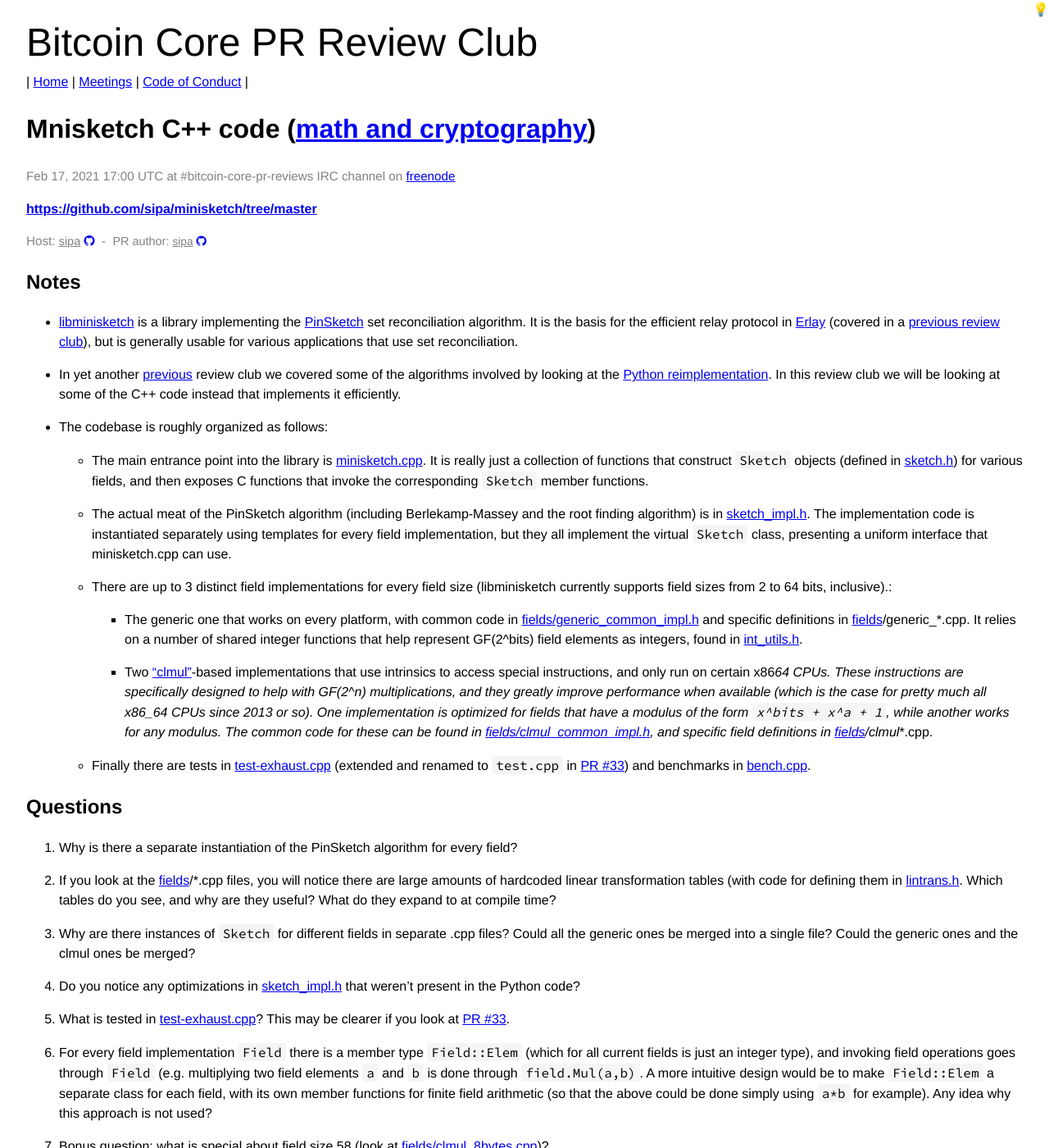
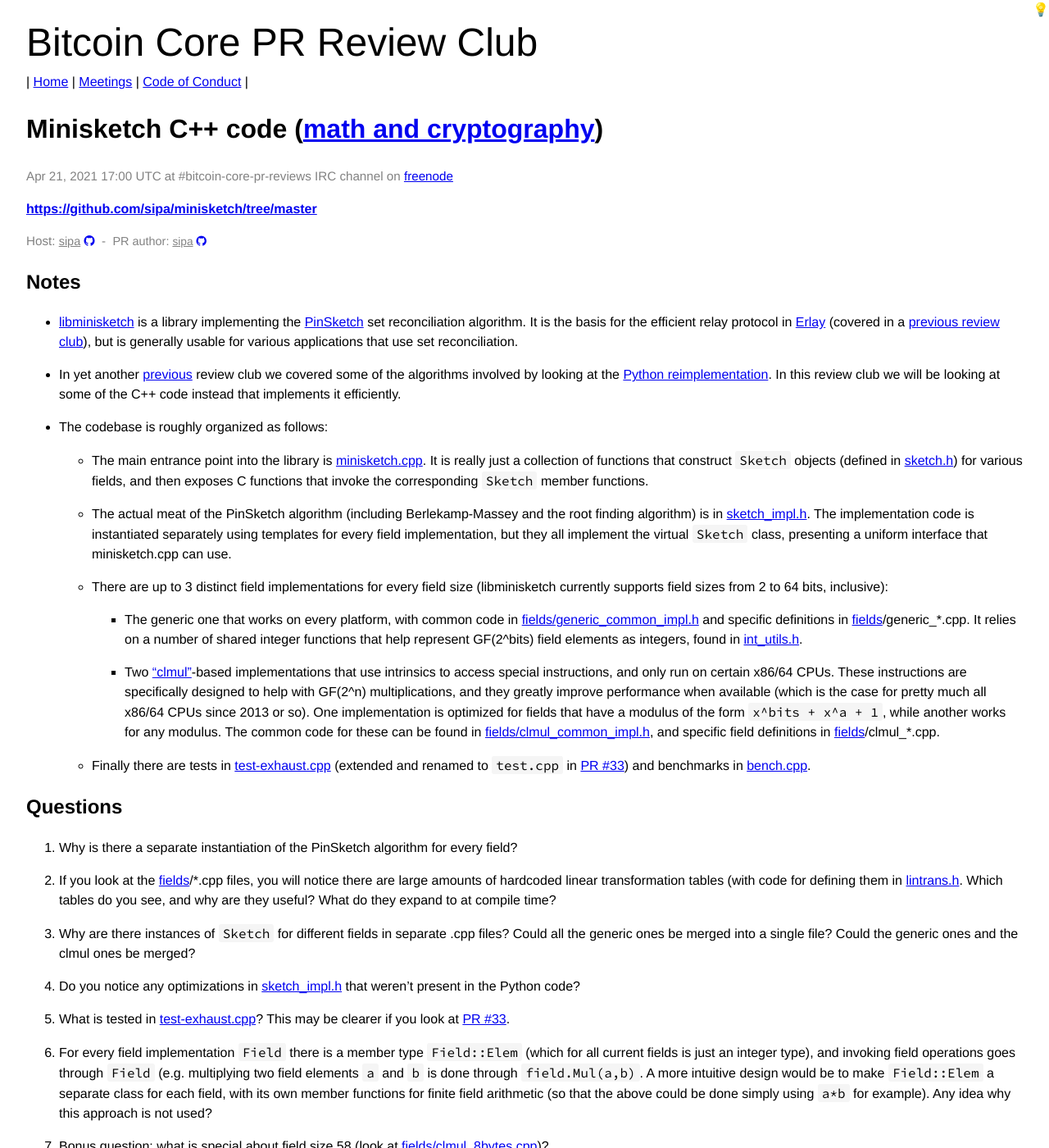
Before and after one commit to bitcoin-core-review-club/website, a Jekyll site: the page built from _posts/2021-04-21-minisketch.md, in a window 1280 px wide and 1400 px high. Shown: the whole window at 82% size. Built offline with Jekyll 4.4.1, drawn with Linux system fonts in a browser that asks for light colours.

Commit message:
Minisketch C++ edits

```diff
--- a/_posts/2021-04-21-minisketch.md
+++ b/_posts/2021-04-21-minisketch.md
@@ -1,7 +1,7 @@
 ---
 layout: pr
-date: 2021-02-17
-title: "Mnisketch C++ code"
+date: 2021-04-21
+title: "Minisketch C++ code"
 link: https://github.com/sipa/minisketch/tree/master
 authors: [sipa]
 components: ["math and cryptography"]
@@ -16,10 +16,10 @@
   the [PinSketch](https://www.cs.bu.edu/~reyzin/code/fuzzy.html) set reconciliation algorithm.
   It is the basis for the efficient relay protocol in
   [Erlay](https://arxiv.org/abs/1905.10518) (covered in a [previous review
-  club](https://bitcoincore.reviews/18261)), but is generally usable for various
+  club](/18261)), but is generally usable for various
   applications that use set reconciliation.
 
-- In yet another [previous](https://bitcoincore.reviews/minisketch-26-2) review club we covered
+- In yet another [previous](/minisketch-26-2) review club we covered
   some of the algorithms involved by looking at the
   [Python reimplementation](https://github.com/sipa/minisketch/blob/master/tests/pyminisketch.py).
   In this review club we will be looking at some of the C++ code instead that implements it
@@ -42,7 +42,7 @@
     uniform interface that minisketch.cpp can use.
 
   - There are up to 3 distinct field implementations for every field size (libminisketch
-    currently supports field sizes from 2 to 64 bits, inclusive).:
+    currently supports field sizes from 2 to 64 bits, inclusive):
 
     - The generic one that works on every platform, with common code in
       [fields/generic_common_impl.h](https://github.com/sipa/minisketch/blob/master/src/fields/generic_common_impl.h)
@@ -51,9 +51,9 @@
       as integers, found in [int_utils.h](https://github.com/sipa/minisketch/blob/master/src/int_utils).
 
     - Two ["clmul"](https://en.wikipedia.org/wiki/CLMUL_instruction_set)-based implementations that use
-      intrinsics to access special instructions, and only run on certain x86_64 CPUs. These instructions
+      intrinsics to access special instructions, and only run on certain x86/64 CPUs. These instructions
       are specifically designed to help with GF(2^n) multiplications, and they greatly improve performance
-      when available (which is the case for pretty much all x86_64 CPUs since 2013 or so).
+      when available (which is the case for pretty much all x86/64 CPUs since 2013 or so).
       One implementation is optimized for fields that have a modulus of the form `x^bits + x^a + 1`,
       while another works for any modulus. The common code for these can be found in
       [fields/clmul_common_impl.h](https://github.com/sipa/minisketch/blob/master/src/fields/clmul_common_impl.h),
```
